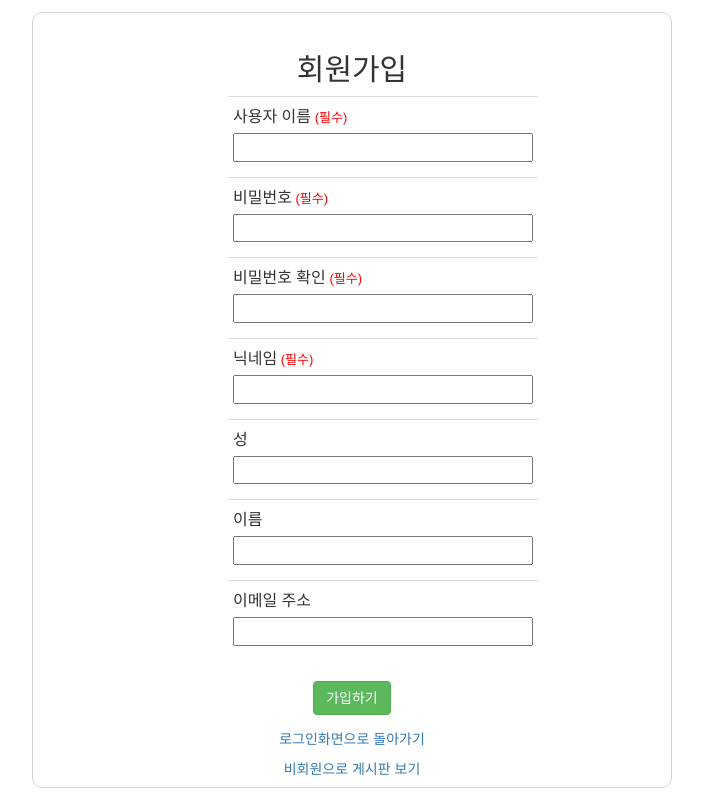
After one commit to DasomJung24/toy_board_with_Django, a Django app: template templates/registration/signup.html in a window 1280 px wide. The commit adds this page. Shown: the whole page, without its empty margins (288-991 px from the left). Run offline with Django 3.2, Linux system fonts and the light colour scheme; the template is opened without the code that fills it, so the values that code supplies are empty; some libraries are stand-ins or nearby versions.

Commit message:
login 수정 및 signup 기본 구현

```diff
--- a/boards/urls.py
+++ b/boards/urls.py
@@ -4,6 +4,7 @@ from . import views
 
 app_name = 'boards'
 urlpatterns = [
+    path('', views.index, name='index'),
     path('posts', views.PostListView.as_view(), name='posts'),
     path('posts/new', views.PostCreateView.as_view(), name='post_create'),
     path('posts/<int:post_id>', views.PostDetailView.as_view(), name='post_detail'),
--- a/boards/views.py
+++ b/boards/views.py
@@ -18,6 +18,10 @@ from django.contrib import messages
 
 from .models import Post, Favorite, Comment, UploadFile
 from .forms import PostForm, CommentForm, UploadFileForm
+
+
+def index(request):
+    return redirect('/board/posts')
 
 
 class CustomLoginRequiredMixin(AccessMixin):
--- a/static/css/board.css
+++ b/static/css/board.css
@@ -179,6 +179,7 @@ div.editor-image figure img {
 .board-nav {
   padding-top: 10px;
   background-color: rgba(255, 255, 255, 1);
+  justify-content: space-between;
 }
 .detail-title {
   font-size: x-large;
@@ -187,3 +188,49 @@ div.editor-image figure img {
   text-align: right;
   margin-top: 2px;
 }
+.width-div {
+  width: 50%;
+  left: 0;
+  right: 0;
+  margin-left: auto;
+  margin-right: auto;
+}
+.height-div {
+  height: 45%;
+  top: 0;
+  bottom: 0;
+  margin-top: auto;
+  margin-bottom: auto;
+}
+#div-shape-login {
+  position: absolute;
+  padding: 20 60 20 60px;
+  border: solid 1px lightgrey;
+  border-radius: 10px;
+  text-align: center;
+}
+.main-tb {
+  margin-top: 20px;
+}
+#div-shape-signup {
+  position: absolute;
+  border: solid 1px lightgrey;
+  padding: 20 195 20 195px;
+  border-radius: 10px;
+  text-align: center;
+}
+.height-div-signup {
+  height: 97%;
+  top: 0;
+  bottom: 0;
+  margin-top: auto;
+  margin-bottom: auto;
+}
+.signup-input {
+  width: 300px;
+  margin-top: 4px;
+}
+.must-input {
+  font-size: small;
+  color: red;
+}
--- a/static/js/board.js
+++ b/static/js/board.js
@@ -243,9 +243,4 @@ $(document).on('ready page:load', function() {
       $('#search-user').attr('selected', 'selected');
     }
 
-    // 상세페이지에서 목록 클릭했을 때 이전 화면으로 돌아가기
-    $(document).on('click', 'a.back-to-list', function () {
-      window.history.back();
-    })
-
   });
--- a/templates/boards/post_detail.html
+++ b/templates/boards/post_detail.html
@@ -111,7 +111,7 @@
                 </div>
             </div>
             {% endif %}
-            <a class="btn btn-primary back-to-list">목록</a>
+            <a href="{% url 'boards:posts' %}"class="btn btn-primary">목록</a>
         </div>
         </div>
         <div class="horizon">
--- /dev/null
+++ b/templates/registration/signup.html
@@ -0,0 +1,64 @@
+{% load static %}
+<html>
+<head>
+    {% block title %}
+    {% endblock %}
+    {% block hearder %}
+    <link rel="icon" type="images/png" href="{% static 'images/favicon.ico' %}">
+    <link rel="stylesheet" type="text/css" href="{% static 'css/board.css' %}">
+    <link rel="stylesheet" href="https://maxcdn.bootstrapcdn.com/bootstrap/3.3.2/css/bootstrap.min.css">
+    <script src="https://ajax.googleapis.com/ajax/libs/jquery/2.2.4/jquery.min.js"></script>
+    <script src="{% static 'js/board.js' %}"></script>
+    <script src="{% static 'js/common.js' %}"></script>
+    {% endblock %}
+</head>
+<body>
+<div class='container'>
+    <div id="div-shape-signup"class="width-div height-div-signup">
+        <div>
+            <h2>회원가입</h2>
+        </div>
+        <form method='post' action="{% url 'users:signup' %}">
+            {% csrf_token %}
+            <table class="table table-hover table-condensed">
+                <tr>
+                    <td><p class='signup-input'>사용자 이름<span class="must-input"> (필수)</span><br><input class='signup-input' name='username' value=''></p></td>
+                </tr>
+                <tr>
+                    <td><p class='signup-input'>비밀번호<span class="must-input"> (필수)</span><br><input type="password" class='signup-input' name='password1' value=''></p></td>
+                </tr>
+                <tr>
+                    <td><p class='signup-input'>비밀번호 확인<span class="must-input"> (필수)</span><br><input type="password" class='signup-input' name='password2' value=''></p></td>
+                </tr>
+                <tr>
+                    <td><p class='signup-input'>닉네임<span class="must-input"> (필수)</span><br><input class='signup-input' name='name' value=''></p></td>
+                </tr>
+                <tr>
+                    <td><p class='signup-input'>성<br><input class='signup-input' name='first_name' value=''></p></td>
+                </tr>
+                <tr>
+                    <td><p class='signup-input'>이름<br><input class='signup-input' name='last_name' value=''></p></td>
+                </tr>
+                <tr>
+                    <td><p class='signup-input'>이메일 주소<br><input class='signup-input' name='email' value=''></p></td>
+                </tr>
+            </table>
+            <div>
+                <button class="btn btn-success">가입하기</button>
+            </div>
+        </form>
+    <p><a href="{% url 'login' %}">로그인화면으로 돌아가기</a></p>
+    <p><a href="{% url 'boards:posts' %}">비회원으로 게시판 보기</a></p>
+</div>
+</div>
+{% if messages %}
+    {% for message in messages %}
+        {% if message.tags %}
+            <script>
+                alert('{{ message }}');
+            </script>
+        {% endif %}
+    {% endfor %}
+{% endif %}
+</body>
+</html>
--- a/toy_board_with_django/settings.py
+++ b/toy_board_with_django/settings.py
@@ -127,3 +127,7 @@ MEDIA_ROOT = os.path.join(BASE_DIR, 'media')
 CKEDITOR_UPLOAD_PATH = ""
 
 MEDIA_URL = '/media/'
+
+LOGIN_REDIRECT_URL = '/board/posts'
+
+LOGOUT_REDIRECT_URL = '/board/posts'
--- a/toy_board_with_django/urls.py
+++ b/toy_board_with_django/urls.py
@@ -4,8 +4,9 @@ from django.contrib import admin
 from django.urls import path, include
 
 urlpatterns = [
+    path('', include('boards.urls')),
     path('admin/', admin.site.urls),
     path('accounts/', include('django.contrib.auth.urls')),
     path('board/', include('boards.urls')),
-    path('accounts/profile/', include('users.urls')),
+    path('user/', include('users.urls')),
 ] + static(settings.MEDIA_URL, document_root=settings.MEDIA_ROOT)
--- a/users/urls.py
+++ b/users/urls.py
@@ -5,4 +5,5 @@ from . import views
 app_name = 'users'
 urlpatterns = [
     path('', views.ProfileView.as_view(), name='login'),
+    path('create', views.SignUpView.as_view(), name='signup'),
 ]
```
Also changed, not shown: templates/boards/_board.html (+4 -3 lines), templates/registration/login.html (+11 -4 lines), users/forms.py (added, +19 -0 lines), users/views.py (+32 -1 lines), static/images/favicon.ico (added), static/images/favourite-heart.png (added), static/images/heart.svg (added), static/images/next.svg (added), static/images/star-shape-favorite@2x.png (added), static/images/star-shape-not-favorite-1@2x.png (added).
